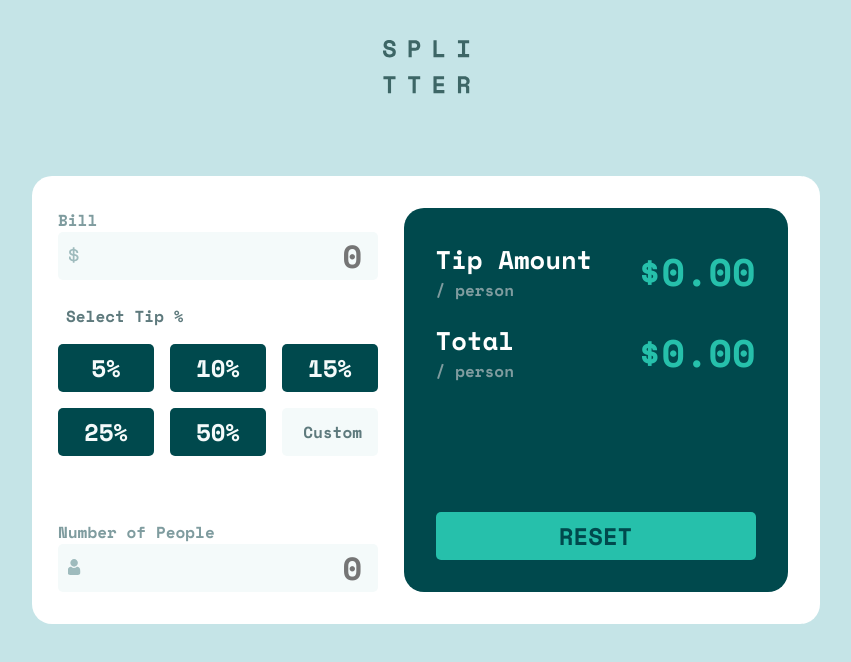
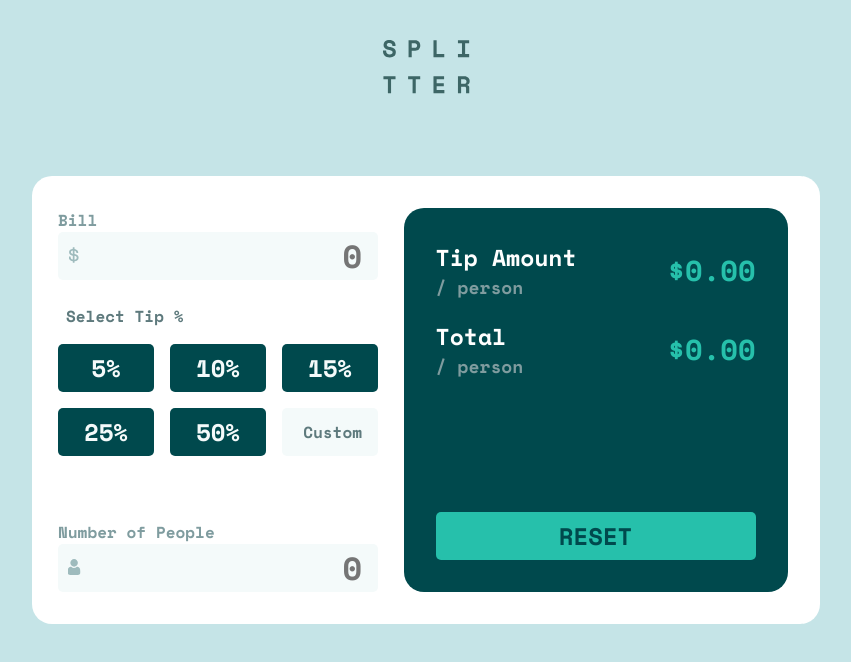
Before and after one commit to MrPhilus/Tip-Calculator, a React (Vite) app in the folder tip-calculator/: page / in a window 1280 px wide. Shown: the top 662 px of the page, without its empty margins (214-1065 px from the left). Built offline with nearby package versions, Linux system fonts and the light colour scheme.

Commit message:
styling updated

```diff
--- a/tip-calculator/src/components/tipCard/TipCard.module.css
+++ b/tip-calculator/src/components/tipCard/TipCard.module.css
@@ -17,11 +17,12 @@
 
 .tipText {
   color: white;
-  font-size: 2vmax;
+  font-size: 1.8vmax;
 }
 
 .spanText {
   color: hsl(184, 14%, 56%);
+  font-size: 1.4vmax;
 }
 
 .prices {
@@ -32,7 +33,7 @@
 
 .amount {
   color: hsl(172, 67%, 45%);
-  font-size: 3vmax;
+  font-size: 2.25vmax;
 }
 
 button {
```
